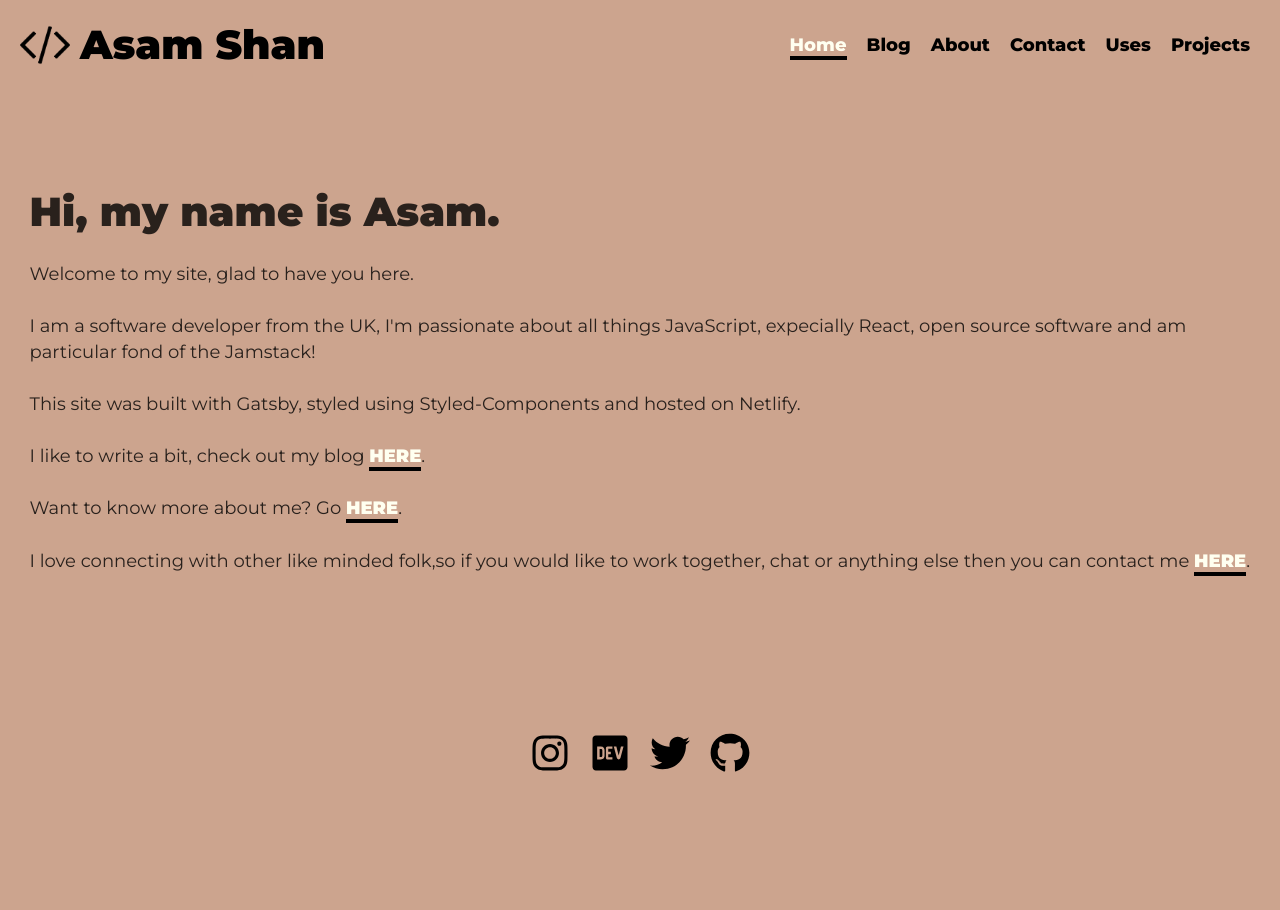
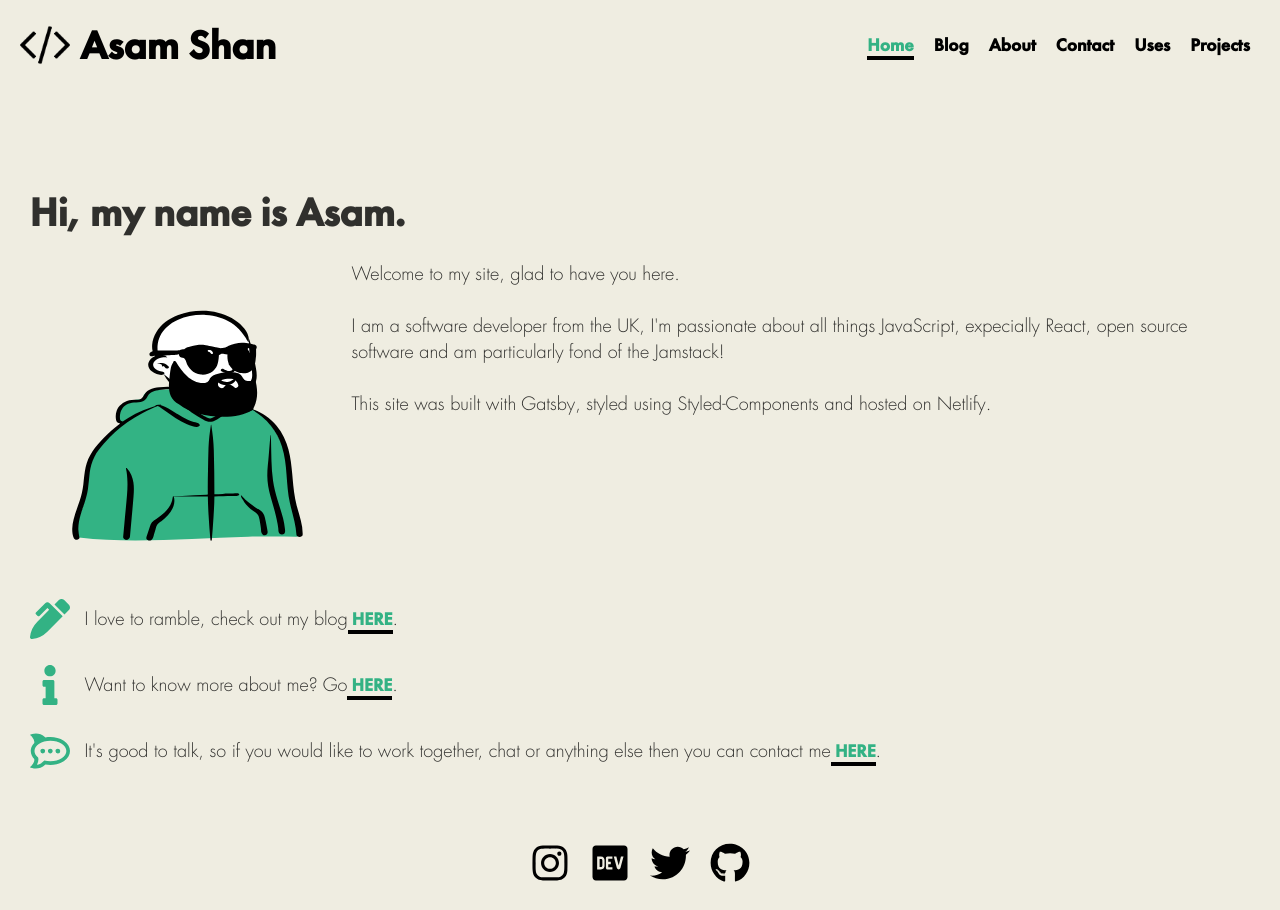
Before and after one commit to shan8851/personal-site, a Gatsby site: page / in a window 1280 px wide. Before the commit the page ends 800 px from the top, so only its background shows below. Built offline with nearby package versions, Linux system fonts and the light colour scheme; Gatsby itself is replaced by a stand-in of ours.

Commit message:
updating colour, style and projects

```diff
--- a/gatsby-config.js
+++ b/gatsby-config.js
@@ -51,7 +51,7 @@ module.exports = {
         background_color: `#663399`,
         theme_color: `#663399`,
         display: `minimal-ui`,
-        icon: `src/images/prof.jpeg`, // This path is relative to the root of the site.
+        icon: `src/images/BaldPeep.svg`, // This path is relative to the root of the site.
       },
     },
     // this (optional) plugin enables Progressive Web App + Offline functionality
--- a/src/components/header.js
+++ b/src/components/header.js
@@ -48,6 +48,7 @@ const Nav = styled.nav`
 
 const LogoFont = styled.h1`
   margin: 0;
+  font-family: bold;
 `
 
 const LogoLink = styled(Link)`
@@ -58,16 +59,16 @@ const LogoLink = styled(Link)`
 `
 
 const NavLink = styled(props => <Link {...props} />)`
-  font-family: Montserrat;
+  font-family: bold;
   font-weight: 800;
   margin: 0 10px;
   text-decoration: none;
   color: #000000;
   & :active {
-    color: #fff;
+    color: #33b284;
   }
   & :hover {
-    color: #fff;
+    color: #33b284;
   }
   @media (max-width: 580px) {
     font-size: 18px;
@@ -76,7 +77,7 @@ const NavLink = styled(props => <Link {...props} />)`
 
 //active styles
 const activeStyles = {
-  color: "#fffff0",
+  color: "#33B284",
   borderBottom: "4px solid black",
 }
 
--- a/src/components/shared/Shared.js
+++ b/src/components/shared/Shared.js
@@ -3,20 +3,27 @@ import { Link } from "gatsby"
 
 export const StyledLink = styled(Link)`
   text-decoration: none;
-  font-family: Montserrat;
+  font-family: bold;
   font-weight: 900;
-  color: #fffff0;
+  color: #33b284;
   border-bottom: 4px solid black;
 `
 export const StyledA = styled.a`
   text-decoration: none;
-  font-family: Montserrat;
+  font-family: bold;
   font-weight: 900;
-  color: #fffff0;
+  color: #33b284;
   border-bottom: 4px solid black;
 `
 export const Heading = styled.h1`
   margin-top: 100px;
+`
+
+export const Row = styled.div`
+  display: flex;
+  flex-direction: row;
+  align-items: center;
+  margin-bottom: 1.45rem;
 `
 
 export const NarrowPage = styled.div`
--- a/src/components/shared/layout.css
+++ b/src/components/shared/layout.css
@@ -1,8 +1,8 @@
 html {
-  font-family: Montserrat;
+  font-family: reg;
   -ms-text-size-adjust: 100%;
   -webkit-text-size-adjust: 100%;
-  background-color: #cca48e;
+  background-color: #efede1;
   min-height: 100vh;
 }
 body {
@@ -96,7 +96,7 @@ code,
 kbd,
 pre,
 samp {
-  font-family: monospace, monospace;
+  font-family: reg;
   font-size: 1em;
 }
 figure {
@@ -202,7 +202,7 @@ html {
 }
 body {
   color: hsla(0, 0%, 0%, 0.8);
-  font-family: Montserrat, serif;
+  font-family: reg;
   font-weight: normal;
   word-wrap: break-word;
   font-kerning: normal;
@@ -232,7 +232,7 @@ h1 {
   padding-top: 0;
   margin-bottom: 1.45rem;
   color: inherit;
-  font-family: Montserrat, sans-serif;
+  font-family: bold;
   font-weight: 900;
   text-rendering: optimizeLegibility;
   font-size: 2.25rem;
@@ -248,7 +248,7 @@ h2 {
   padding-top: 0;
   margin-bottom: 1.45rem;
   color: inherit;
-  font-family: Montserrat, sans-serif;
+  font-family: bold;
   font-weight: 900;
   text-rendering: optimizeLegibility;
   font-size: 1.62671rem;
@@ -264,7 +264,7 @@ h3 {
   padding-top: 0;
   margin-bottom: 1.45rem;
   color: inherit;
-  font-family: Montserrat, sans-serif;
+  font-family: bold;
   font-weight: 700;
   text-rendering: optimizeLegibility;
   font-size: 1.38316rem;
@@ -280,8 +280,7 @@ h4 {
   padding-top: 0;
   margin-bottom: 1.45rem;
   color: inherit;
-  font-family: -apple-system, BlinkMacSystemFont, Segoe UI, Roboto, Oxygen,
-    Ubuntu, Cantarell, Fira Sans, Droid Sans, Helvetica Neue, sans-serif;
+  font-family: bold;
   font-weight: bold;
   text-rendering: optimizeLegibility;
   font-size: 1rem;
@@ -297,8 +296,7 @@ h5 {
   padding-top: 0;
   margin-bottom: 1.45rem;
   color: inherit;
-  font-family: -apple-system, BlinkMacSystemFont, Segoe UI, Roboto, Oxygen,
-    Ubuntu, Cantarell, Fira Sans, Droid Sans, Helvetica Neue, sans-serif;
+  font-family: bold;
   font-weight: bold;
   text-rendering: optimizeLegibility;
   font-size: 0.85028rem;
@@ -314,8 +312,7 @@ h6 {
   padding-top: 0;
   margin-bottom: 1.45rem;
   color: inherit;
-  font-family: -apple-system, BlinkMacSystemFont, Segoe UI, Roboto, Oxygen,
-    Ubuntu, Cantarell, Fira Sans, Droid Sans, Helvetica Neue, sans-serif;
+  font-family: bold;
   font-weight: bold;
   text-rendering: optimizeLegibility;
   font-size: 0.78405rem;
--- a/src/components/shared/layout.js
+++ b/src/components/shared/layout.js
@@ -4,6 +4,7 @@ import Header from "../header"
 import Footer from "../footer"
 import styled from "styled-components"
 import "./layout.css"
+import "../../../static/fonts/font.css"
 
 const Layout = ({ children }) => {
   return (
@@ -35,4 +36,5 @@ const Container = styled.div`
   display: flex;
   flex-direction: column;
   min-height: 100vh;
+  background-color: #efede1;
 `
--- a/src/pages/index.js
+++ b/src/pages/index.js
@@ -1,34 +1,54 @@
 import React from "react"
 import Layout from "../components/shared/layout"
 import SEO from "../components/seo"
-import { StyledLink, Heading } from "../components/shared/Shared"
+import { StyledLink, Heading, Row } from "../components/shared/Shared"
+import Bald from "../images/BaldPeep.svg"
+import { FaPenAlt, FaInfo, FaRocketchat } from "react-icons/fa"
 
 const IndexPage = () => (
   <Layout>
     <SEO title="Home" />
     <Heading>Hi, my name is Asam.</Heading>
+    <div style={{ display: "flex" }}>
+      <img src={Bald} />
+      <div>
         <p>Welcome to my site, glad to have you here.</p>
         <p>
           I am a software developer from the UK, I'm passionate about all things
-      JavaScript, expecially React, open source software and am particular fond
-      of the Jamstack!
+          JavaScript, expecially React, open source software and am particularly
+          fond of the Jamstack!
         </p>
         <p>
-      This site was built with Gatsby, styled using Styled-Components and hosted
-      on Netlify.
+          This site was built with Gatsby, styled using Styled-Components and
+          hosted on Netlify.
         </p>
-    <p>
-      I like to write a bit, check out my blog{" "}
-      <StyledLink to="/blog">HERE</StyledLink>.
+      </div>
+    </div>
+    <Row>
+      <FaPenAlt color="#33B284" size={40} />
+
+      <p style={{ marginBottom: 0, marginLeft: 15 }}>
+        I love to ramble, check out my blog
+        <StyledLink to="/blog"> HERE</StyledLink>.
       </p>
-    <p>
-      Want to know more about me? Go <StyledLink to="/about">HERE</StyledLink>.
+    </Row>
+    <Row>
+      <FaInfo color="#33B284" size={40} />
+
+      <p style={{ marginBottom: 0, marginLeft: 15 }}>
+        Want to know more about me? Go
+        <StyledLink to="/blog"> HERE</StyledLink>.
       </p>
-    <p>
-      I love connecting with other like minded folk,so if you would like to work
-      together, chat or anything else then you can contact me{" "}
-      <StyledLink to="/about">HERE</StyledLink>.
+    </Row>
+    <Row>
+      <FaRocketchat color="#33B284" size={40} />
+
+      <p style={{ marginBottom: 0, marginLeft: 15 }}>
+        It's good to talk, so if you would like to work together, chat or
+        anything else then you can contact me
+        <StyledLink to="/blog"> HERE</StyledLink>.
       </p>
+    </Row>
   </Layout>
 )
 
--- a/src/pages/uses.js
+++ b/src/pages/uses.js
@@ -14,10 +14,9 @@ export default function Uses() {
         basis as I aquire more bits and pieces :)
       </p>
       <h3>
-        {" "}
         <span role="img" aria-label="office">
           🏢
-        </span>
+        </span>{" "}
         Work
       </h3>
       <p>
@@ -31,10 +30,9 @@ export default function Uses() {
         mechanical keyboard at some point to see what all the fuss is about.
       </p>
       <h3>
-        {" "}
         <span role="img" aria-label="home">
           🏠
-        </span>
+        </span>{" "}
         Home Office
       </h3>
       <p>
--- /dev/null
+++ b/static/fonts/font.css
@@ -0,0 +1,9 @@
+@font-face {
+  font-family: "reg";
+  src: url("./FuturaLight.otf");
+}
+
+@font-face {
+  font-family: "bold";
+  src: url("./FuturaDemi.otf");
+}
```
Also changed, not shown: src/components/portfolio/Grid.js (+14 -1 lines), src/components/portfolio/data.json (+5 -5 lines), src/templates/blogTemplate.js (+10 -3 lines), src/components/portfolio/BaldPeep.svg (added), src/components/portfolio/blogpeep.svg (added), src/components/portfolio/pandalogo.jpg (added), src/images/BaldPeep.svg (added), static/fonts/FuturaDemi.otf (added), static/fonts/FuturaLight.otf (added). Lines whose indentation alone changed are shown as unchanged.
